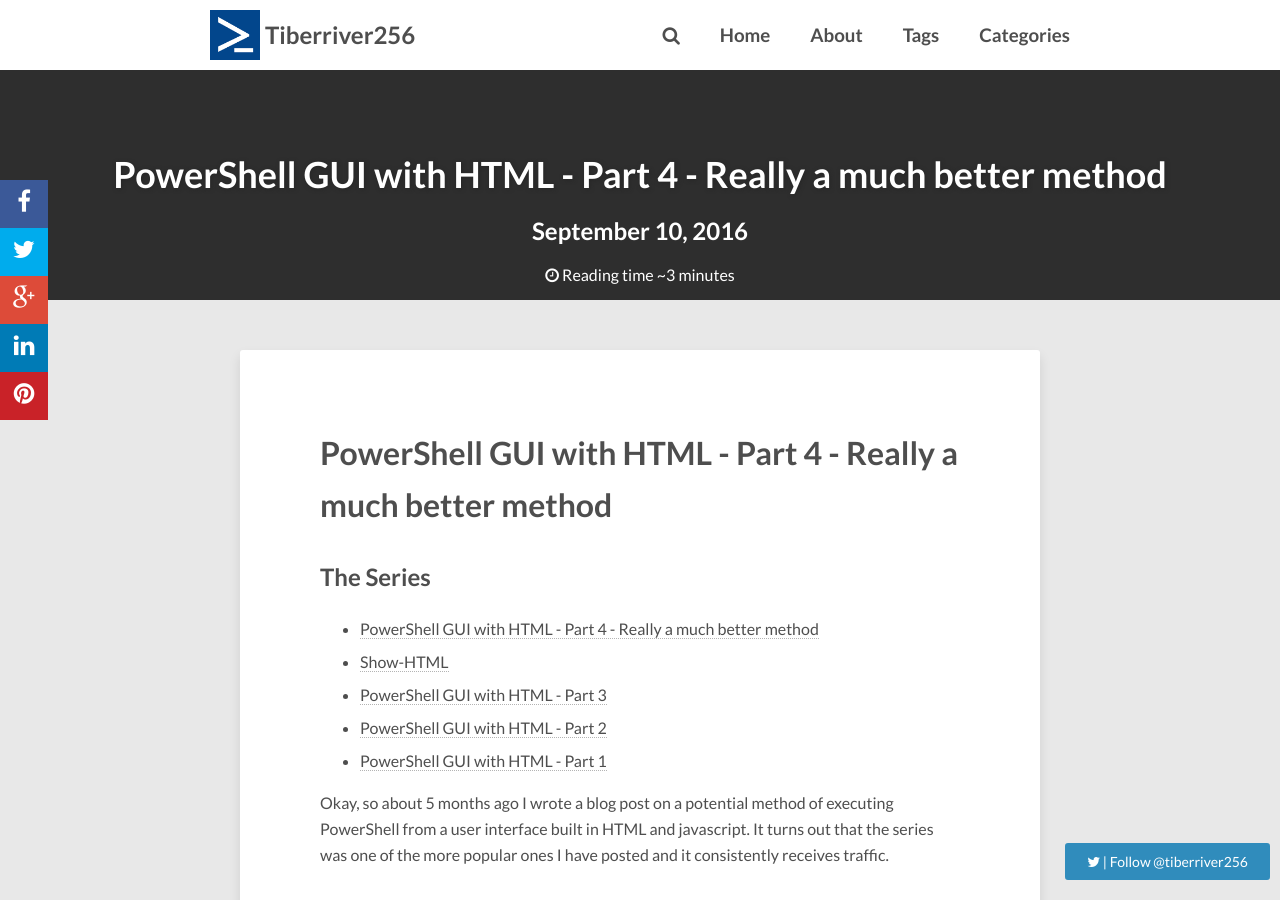
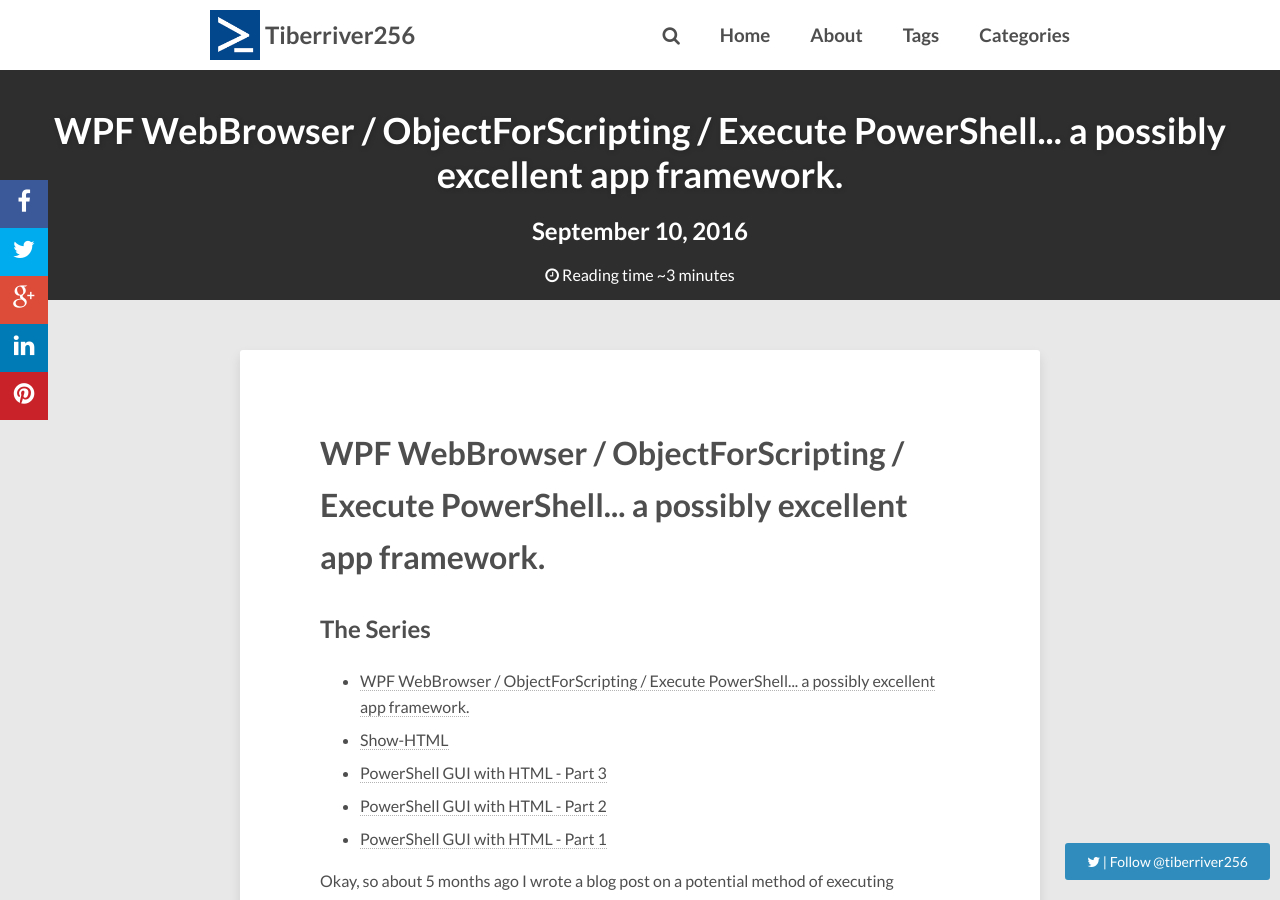
Before and after one commit to Tiberriver256/Tiberriver256.GitHub.io, a Jekyll site: the page built from _posts/2016-09-10-PowerShell-HTML-GUI-Pt4.md, in a window 1280 px wide and 900 px high. Built offline with Jekyll 4.4.1, drawn with Linux system fonts in a browser that asks for light colours; nearby versions of some CDN libraries; comment, search, counter and statistics services are not loaded.

Commit message:
Made cooler title

```diff
--- a/_posts/2016-09-10-PowerShell-HTML-GUI-Pt4.md
+++ b/_posts/2016-09-10-PowerShell-HTML-GUI-Pt4.md
@@ -1,7 +1,7 @@
 ---
 published: true
 layout: post
-title: "PowerShell GUI with HTML - Part 4 - Really a much better method"
+title: "WPF WebBrowser / ObjectForScripting / Execute PowerShell... a possibly excellent app framework."
 description: Part 4 of 3 in a blog series about building PowerShell GUIs using HTML and javascript.
 modified: {}
 tags:
```
